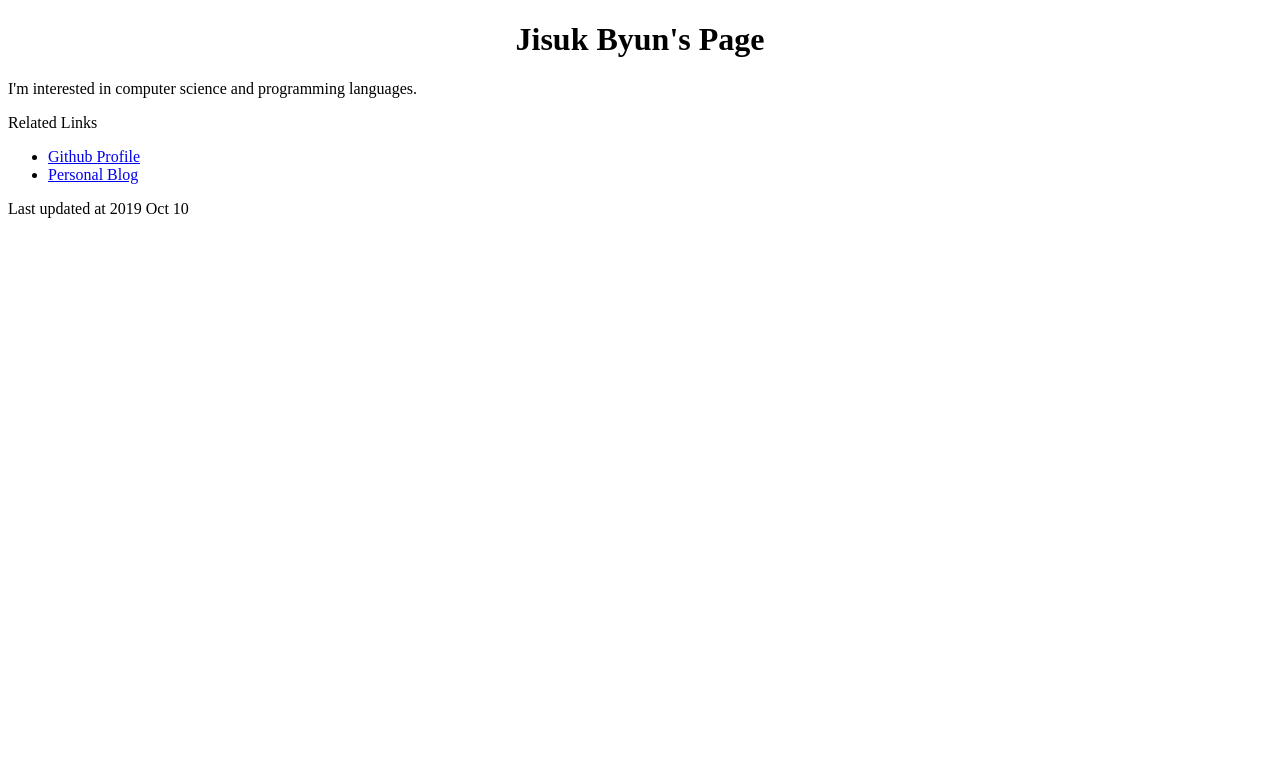
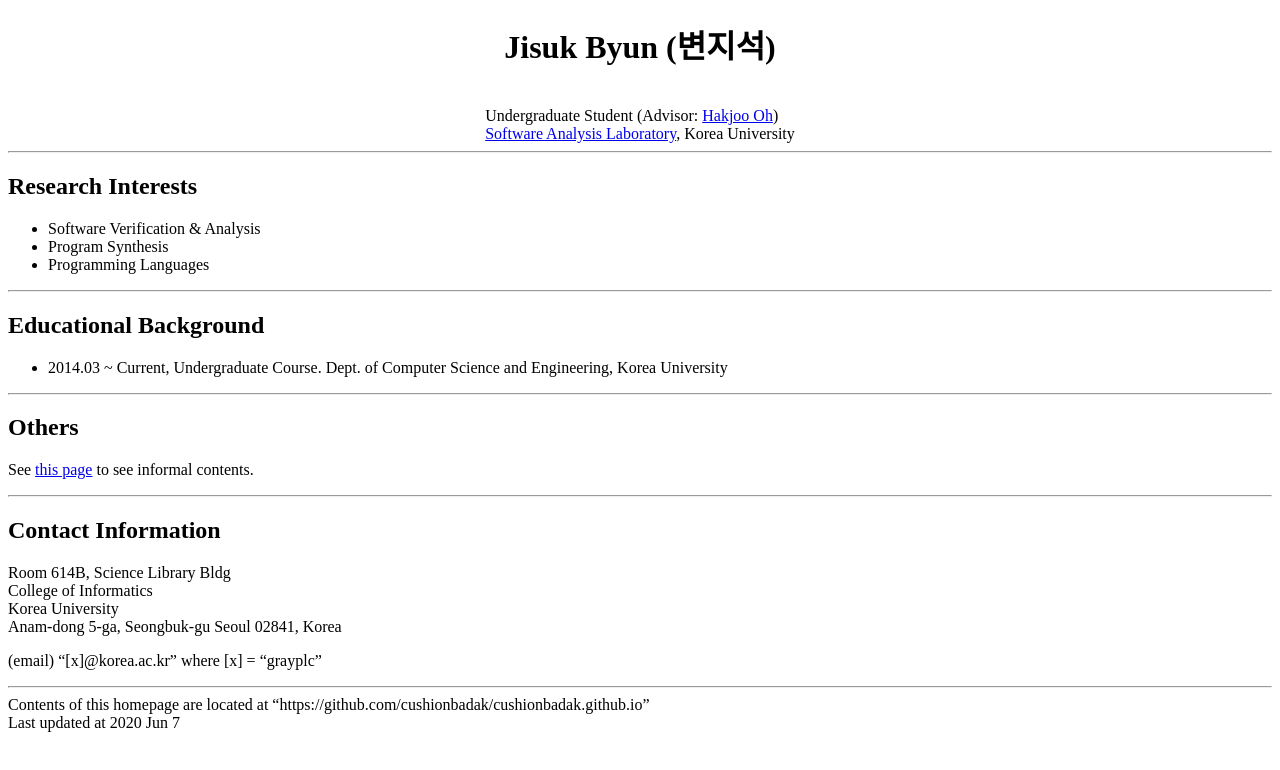
Before and after one commit to cushionbadak/cushionbadak.github.io, a plain HTML site: page index.html in a window 1280 px wide. Drawn offline with Linux system fonts and the light colour scheme.

Commit message:
20200607 update

```diff
--- a/index.html
+++ b/index.html
@@ -1,31 +1,63 @@
 <!DOCTYPE html>
-<html>
+<html lang="en">
+
 <head>
+    <meta charset="UTF-8">
     <title>JISUKBYUN.INFO</title>
 </head>
+
 <body>
-    <center>
-        <h1>Jisuk Byun's Page</h1>
-    </center>
+    <div style="text-align: center;">
+        <h1>Jisuk Byun (변지석)</h1> <br>
+        <div style="display: inline-block; text-align: left;">
+            Undergraduate Student (Advisor: <a href="http://prl.korea.ac.kr/~pronto/home/index.php">Hakjoo Oh</a>) <br>
+            <a href="http://prl.korea.ac.kr/~pronto/home/research.html">Software Analysis Laboratory</a>, Korea University <br>
+        </div>
+    </div>
+
+    <hr>
+
+    <h2>Research Interests</h2>
+    <p><ul>
+        <li>Software Verification & Analysis</li>
+        <li>Program Synthesis</li>
+        <li>Programming Languages</li>
+    </ul></p>
+
+    <hr>
+
+    <h2>Educational Background</h2>
+    <p><ul>
+        <li>2014.03 ~ Current, Undergraduate Course. Dept. of Computer Science and Engineering, Korea University</li>
+    </ul></p>
+    <hr>
+
+    <h2>Others</h2>
+    <p>
+        See <a href="misc.html">this page</a> to see informal contents.
+    </p>
+
+    <hr>
+
+    <h2>Contact Information</h2>
+
+    <div style="display: inline-block; text-align: left;">
+        Room 614B, Science Library Bldg <br>
+        College of Informatics <br>
+        Korea University <br>
+        Anam-dong 5-ga, Seongbuk-gu
+        Seoul 02841, Korea
+    </div>
 
     <p>
-        I'm interested in computer science and programming languages.
-    </p>
-    <p>
-        Related Links
-        <ul>
-            <li><a href="https://github.com/cushionbadak">
-                Github Profile
-            </a></li>
-            <li><a href="https://www.notion.so/jisukbyunblog/JisukByun-s-Blog-71caf657c0f84dd9ab9ac1b4b7114b59">
-                Personal Blog
-            </a></li>
-        </ul>
+        (email) <q>[x]@korea.ac.kr</q> where [x] = <q>grayplc</q>
     </p>
 
-
+    <hr>
     <footer>
-        Last updated at 2019 Oct 10
+        Contents of this homepage are located at <q>https://github.com/cushionbadak/cushionbadak.github.io</q> <br>
+        Last updated at 2020 Jun 7 <br>
     </footer>
 </body>
+
 </html>
```
Also changed, not shown: misc.html (added, +41 -0 lines).
